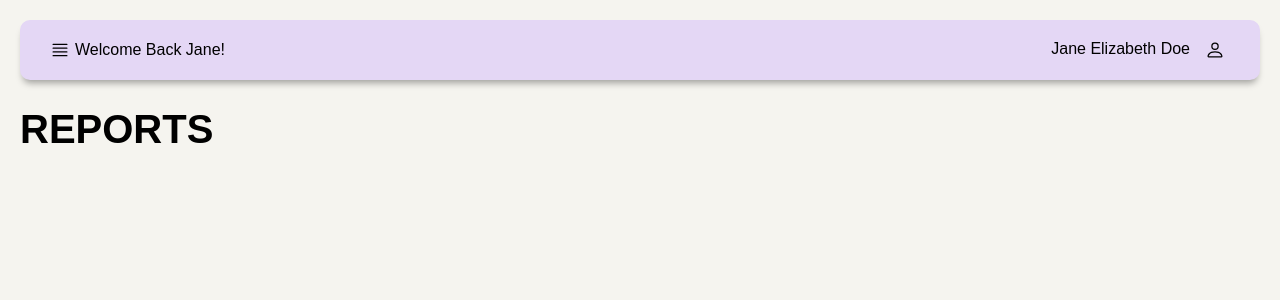
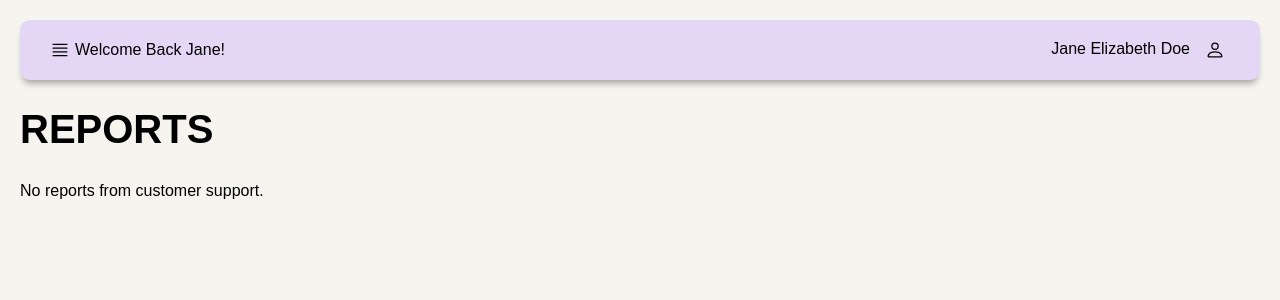
Before and after one commit to Rafid10023/Software, a React (Create React App) app in the folder my-react-app/: page /reports in a window 1280 px wide. Shown: the top 300 px of the page. Built offline with nearby package versions, Linux system fonts and the light colour scheme.

Commit message:
Update Reports.js

```diff
--- a/my-react-app/src/SystemAdmin/Reports.js
+++ b/my-react-app/src/SystemAdmin/Reports.js
@@ -16,10 +16,10 @@ function Reports() {
             <Header OpenSidebar={OpenSidebar}/>
             <Sidebar openSidebarToggle={openSidebarToggle} OpenSidebar={OpenSidebar}/>
             <h1>REPORTS</h1>
+            <p>No reports from customer support.</p>
             </div>
         </main>
     )
 }
 
-
 export default Reports;
```
